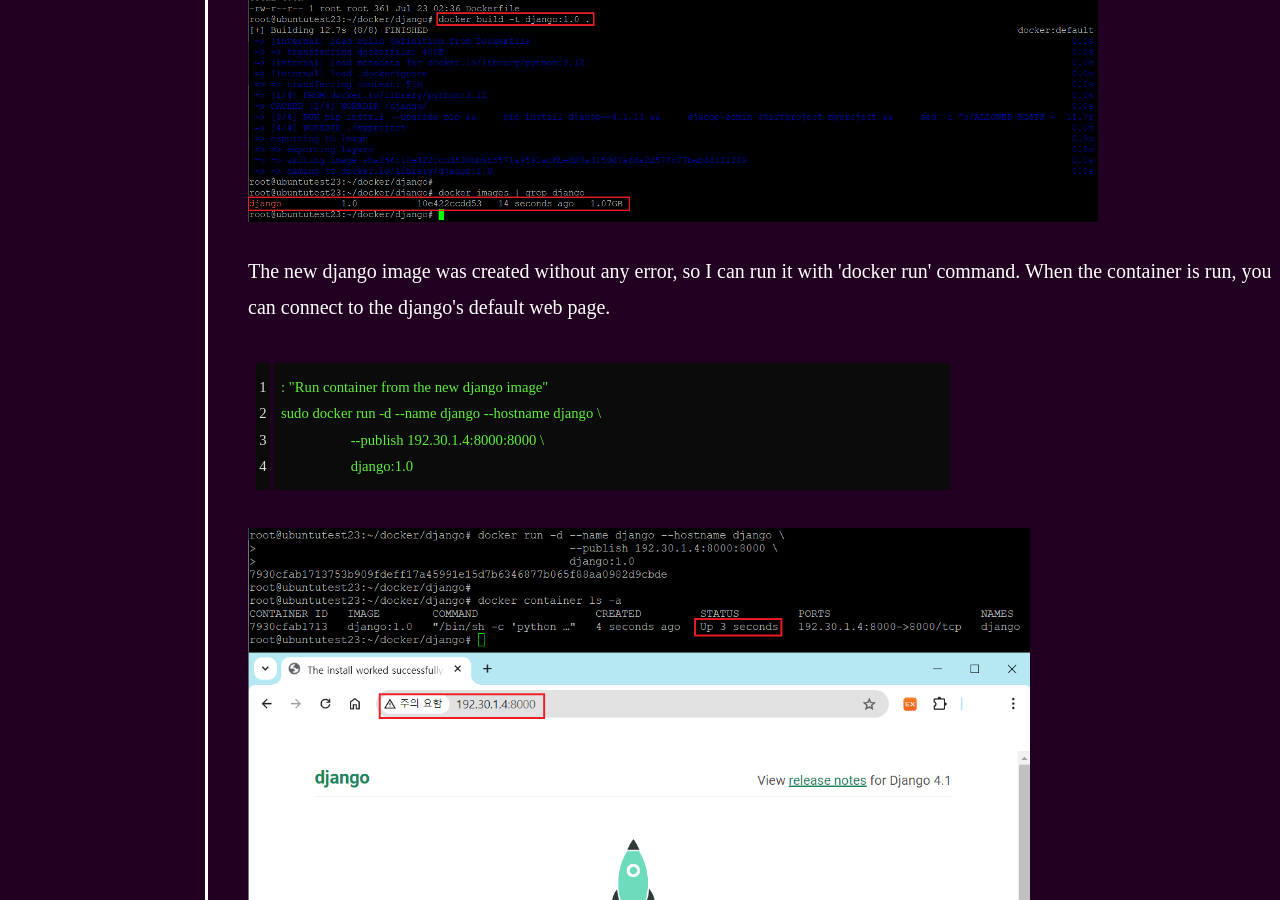
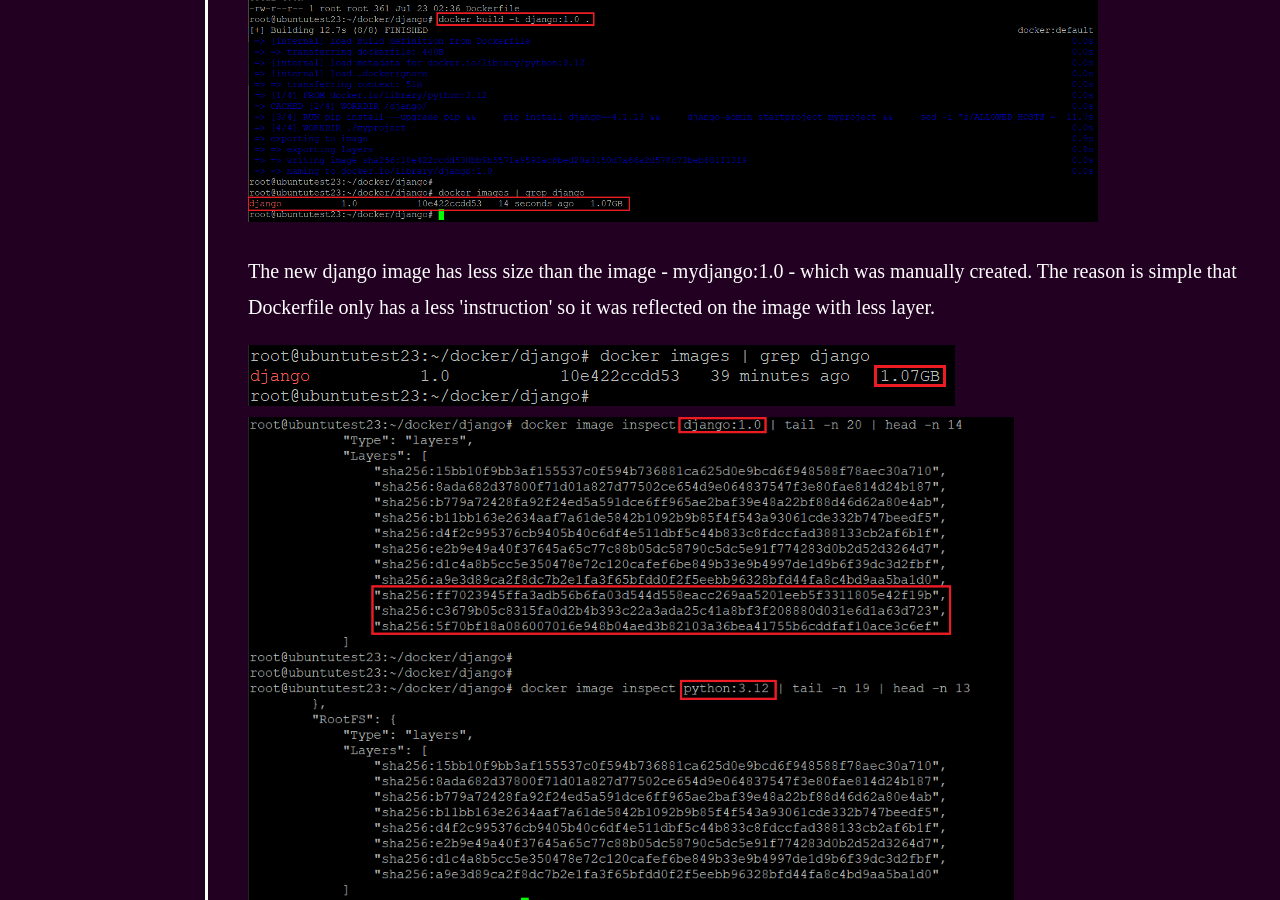
Before and after one commit to luna-negra/luna-negra.github.io, a Jekyll site: the page built from _posts/docker/basic usage/2024-07-21-how-to-write-and-build-Dockerfile.md, in a window 1280 px wide and 900 px high, scrolled down 10369 px. Built offline with Jekyll 4.4.1, drawn with Linux system fonts in a browser that asks for light colours; some of the changed text lies outside the part shown.

Commit message:
main: 2024.07.23 - Edit, Post #2
- Add images and some contents.

```diff
--- a/_posts/docker/basic usage/2024-07-21-how-to-write-and-build-Dockerfile.md
+++ b/_posts/docker/basic usage/2024-07-21-how-to-write-and-build-Dockerfile.md
@@ -324,6 +324,14 @@ Now, Let me build a new django image from my Dockerfile by executing command bel
 ![img.png](../../../assets/imgs/docker/basic%20usage/how-to-write-and-build-Dockefile/img9.png)
 
 <p>
+The new django image has less size than the image - mydjango:1.0 - which was manually created.
+The reason is simple that Dockerfile only has a less 'instruction' so it was reflected on the image with less layer.
+</p>
+
+![img.png](../../../assets/imgs/docker/basic%20usage/how-to-write-and-build-Dockefile/img14.png)
+![img.png](../../../assets/imgs/docker/basic%20usage/how-to-write-and-build-Dockefile/img15.png)
+
+<p>
 The new django image was created without any error, so I can run it with 'docker run' command.
 When the container is run, you can connect to the django's default web page.
 </p>
```
Also changed, not shown: other parts of _posts/docker/basic usage/2024-07-21-how-to-write-and-build-Dockerfile.md (+1 -1 lines), assets/imgs/docker/basic usage/how-to-write-and-build-Dockefile/img14.png (added), assets/imgs/docker/basic usage/how-to-write-and-build-Dockefile/img15.png (added).
